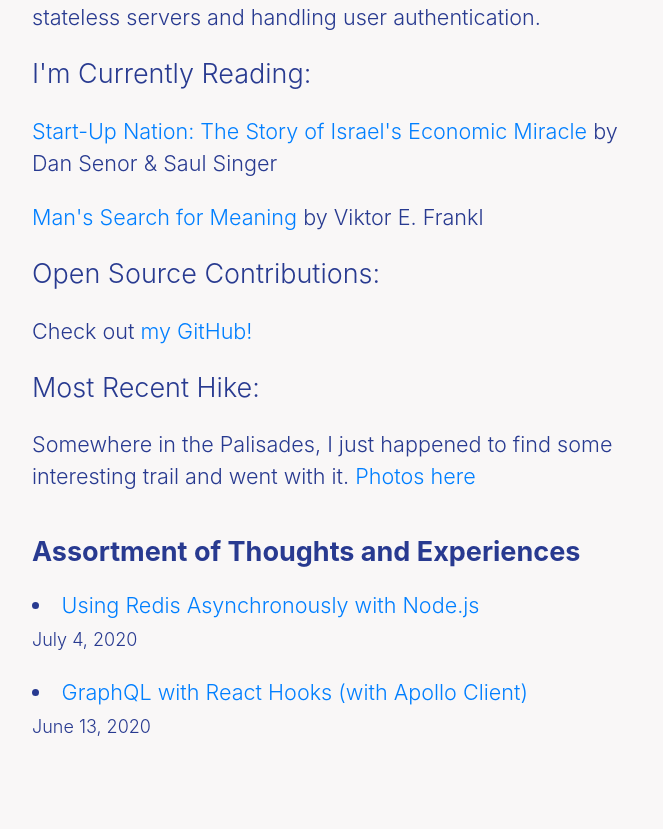
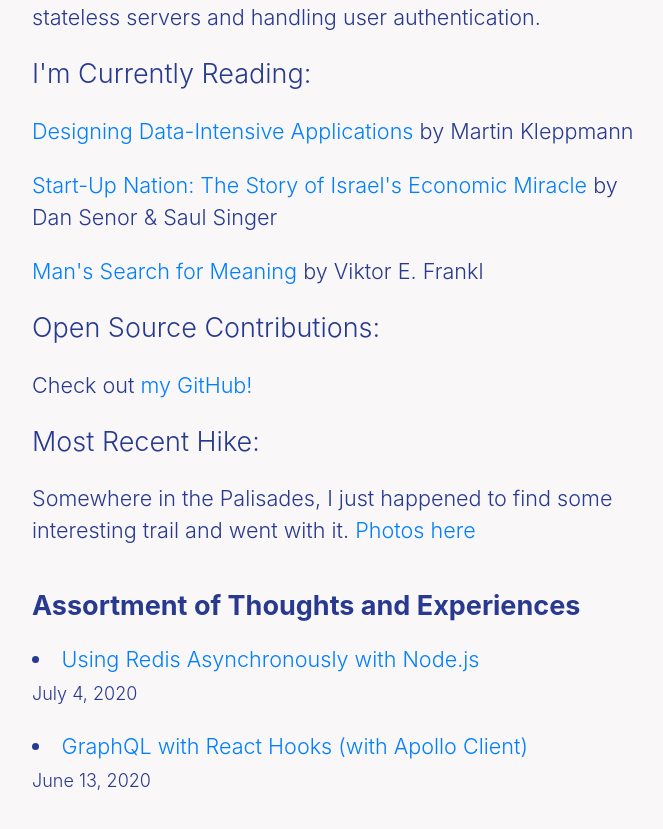
Before and after one commit to Alexander-Infante/Personal-Website-Nextjs, a Next.js app: page / in a window 1280 px wide. Shown: the part 869-1698 px from the top of the page, without its empty margins (302-965 px from the left). Built offline with nearby package versions, Linux system fonts and the light colour scheme.

Commit message:
Adding Designing Data Intensive Applications to my reading list

```diff
--- a/pages/index.js
+++ b/pages/index.js
@@ -70,6 +70,16 @@ export default function Home({ allPostsData }) {
           <a
           target="_blank"
           rel="noopener noreferrer"
+          href="https://www.amazon.com/Designing-Data-Intensive-Applications-Reliable-Maintainable/dp/1449373321"
+          >
+            Designing Data-Intensive Applications
+          </a> by Martin Kleppmann
+         </p>
+        <p>
+          {''}
+          <a
+          target="_blank"
+          rel="noopener noreferrer"
           href="https://www.amazon.com/Start-up-Nation-Israels-Economic-Miracle/dp/0446541478"
           >
             Start-Up Nation: The Story of Israel's Economic Miracle
```
